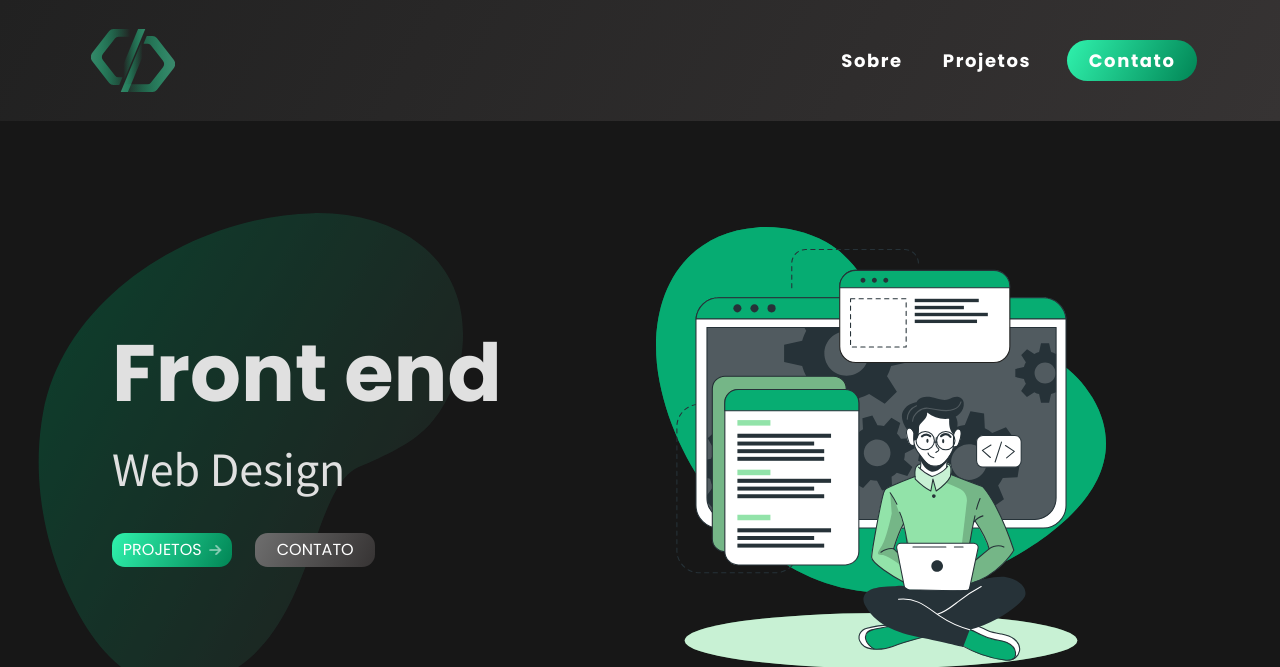
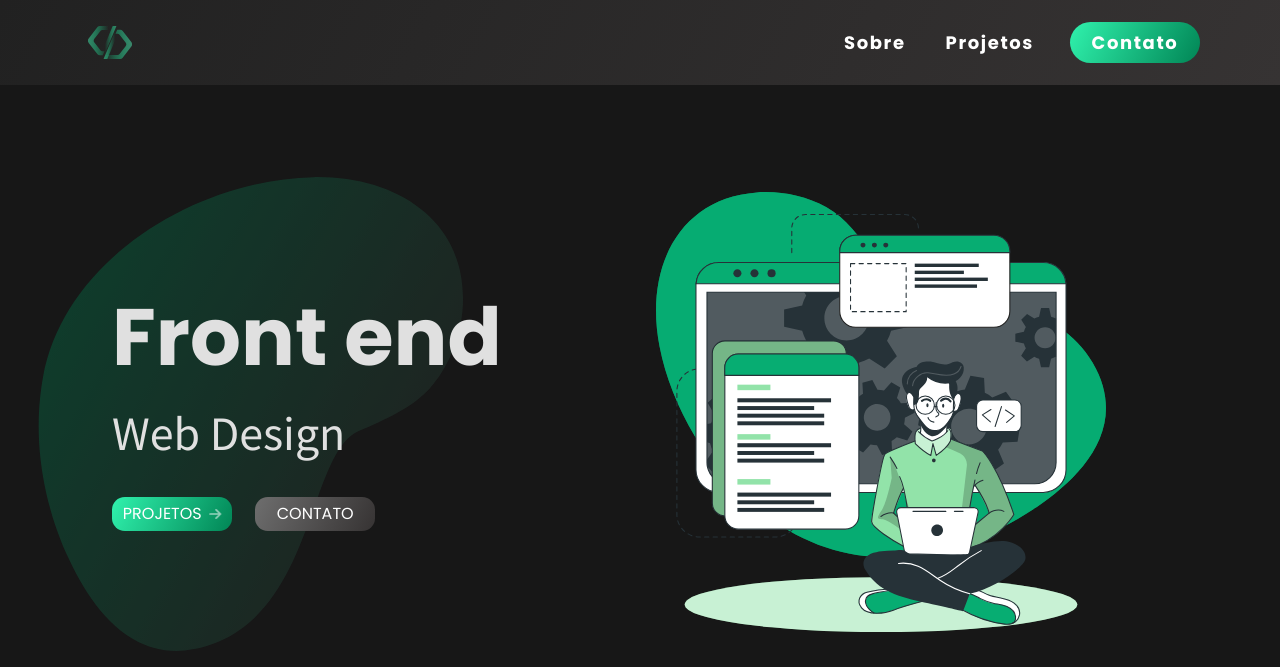
Before and after one commit to Felipe-ce/Felipe, a PHP site: page / in a window 1280 px wide; the page is wider, and only the part inside the window is pictured. Shown: the top 667 px of that part. Run offline with PHP 8.4, Linux system fonts and the light colour scheme.

Commit message:
update css
Update Header

```diff
--- a/css/geral.css
+++ b/css/geral.css
@@ -150,7 +150,7 @@ img{
 /* header */
 .logo{
   padding: .5rem;
-  max-width: 100px;
+  max-width: 3.75rem;
 }
 .container{
 max-width: 1140px;
@@ -164,7 +164,6 @@ margin: 0 auto;
   display: grid;
   grid-template-columns: 1fr auto;
   align-items: center;
-  padding: .8rem;
 }
 
 
--- a/css/responsivo.css
+++ b/css/responsivo.css
@@ -1,4 +1,7 @@
 @media screen and (min-width: 768.9px) {
+  .header-content{
+    padding: 0.625rem;
+  }
   .menu ul {
     display: flex;
     gap: 1rem;
```
